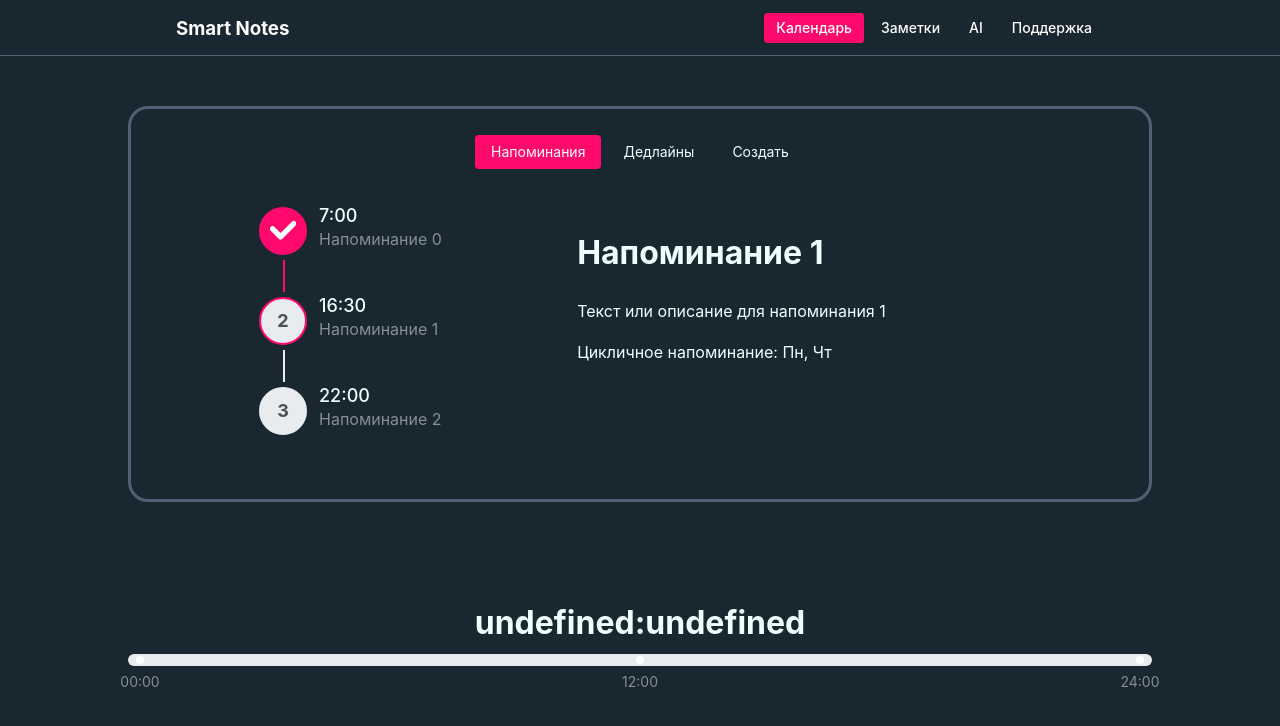
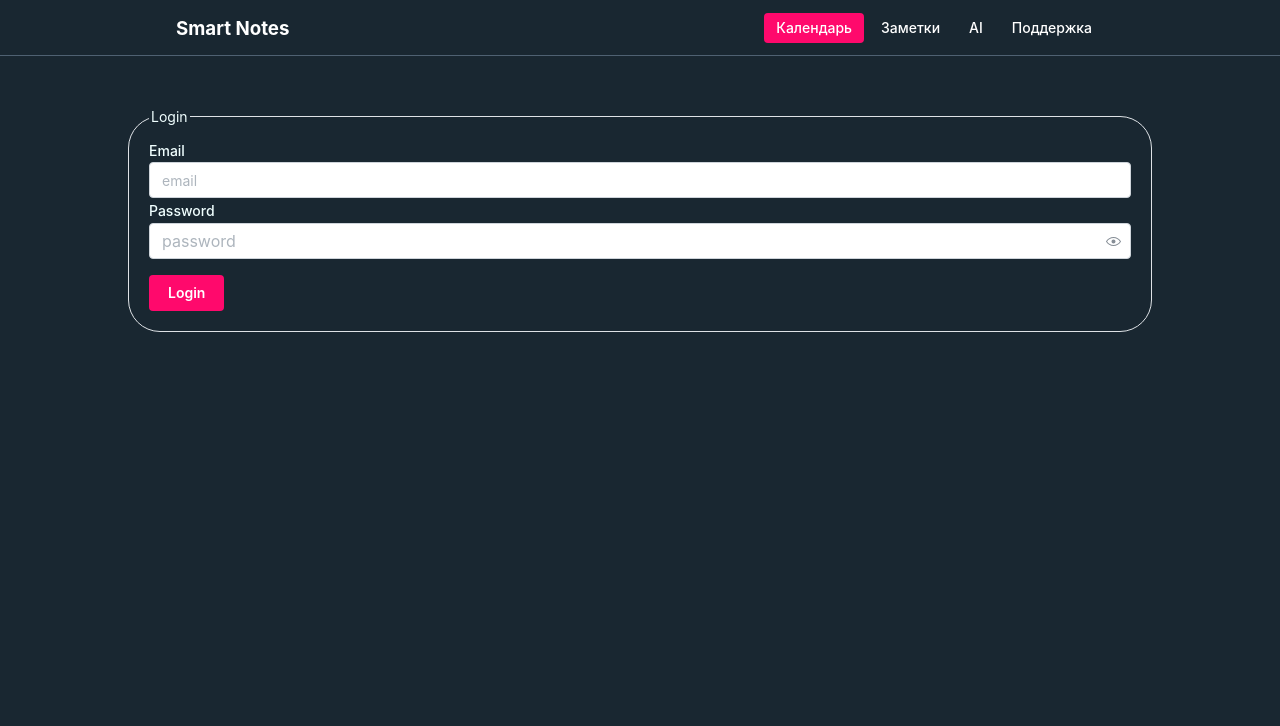
Before and after one commit to gera0100-0101/NotionService, a React (Vite) app in the folder notion.client/: page /login in a window 1280 px wide. Shown: the top 726 px of the page. Built offline with nearby package versions, Linux system fonts and the light colour scheme; no server answers.

Commit message:
token checkout added

```diff
--- a/notion.client/src/App.jsx
+++ b/notion.client/src/App.jsx
@@ -1,13 +1,15 @@
 import './App.css'
 import {HeaderSimple} from './Header';
-import CalendarPage from './Pages/CalendarPage'
+import NotionPage from './Pages/CalendarPage'
+import Login from './Pages/Login';
 import { DataTime } from './DataTime';
 
 function App() {
   return (
     <DataTime>
       <HeaderSimple></HeaderSimple>
-      <CalendarPage></CalendarPage>
+      <Login></Login>
+      {/* <CalendarPage></CalendarPage> */}
     </DataTime>
   )
 }
--- /dev/null
+++ b/notion.client/src/Pages/Login.jsx
@@ -0,0 +1,77 @@
+import { useState, useEffect } from "react"
+import "../NotionBlock.css"
+import {
+  TextInput,
+  PasswordInput,
+  Button,
+  Fieldset
+} from "@mantine/core"
+
+export default function Login() {
+    const [email, setEmail] = useState("")
+    const [password, setPassword] = useState("")
+
+    useEffect(() => {
+        const token = localStorage.getItem(
+            "token"
+        )
+        console.log(token)
+    }, [])
+
+    async function handleLogin(e) {
+        e.preventDefault()
+
+        const response = await fetch(
+        "http://localhost:8001/login",
+        {
+            method: "POST",
+
+            headers: {
+                "Content-Type": "application/json"
+            },
+
+            body: JSON.stringify({
+                email,
+                password
+            })
+        })
+
+        const data = await response.json()
+        console.log(data)
+        localStorage.setItem("token", data.access_token)
+    }
+
+
+    return (
+        <form onSubmit={handleLogin}>
+        <Fieldset legend="Login" bg="#192731" radius="xl" className="notionBlock">
+
+            <TextInput
+            label="Email"
+            placeholder="email"
+            value={email}
+            onChange={(e) =>
+                setEmail(e.target.value)
+            }
+            />
+
+            <PasswordInput
+            label="Password"
+            placeholder="password"
+            value={password}
+            onChange={(e) =>
+                setPassword(e.target.value)
+            }
+            />
+
+            <Button bg="#ff096c"
+            type="submit"
+            mt="md"
+            >
+            Login
+            </Button>
+
+        </Fieldset>
+        </form>
+    )
+}
--- a/notion.client/src/Pages/CalendarPage.jsx
+++ b/notion.client/src/Pages/NotionPage.jsx
@@ -1,6 +1,6 @@
 import NotionBlock from '../NotionBlock'
 
-export default function CalendarPage() {
+export default function NotionPage() {
   return (
     <div>
       <NotionBlock></NotionBlock>
```
Also changed, not shown: 2 other files (tests, documents, lock files or other folders).
